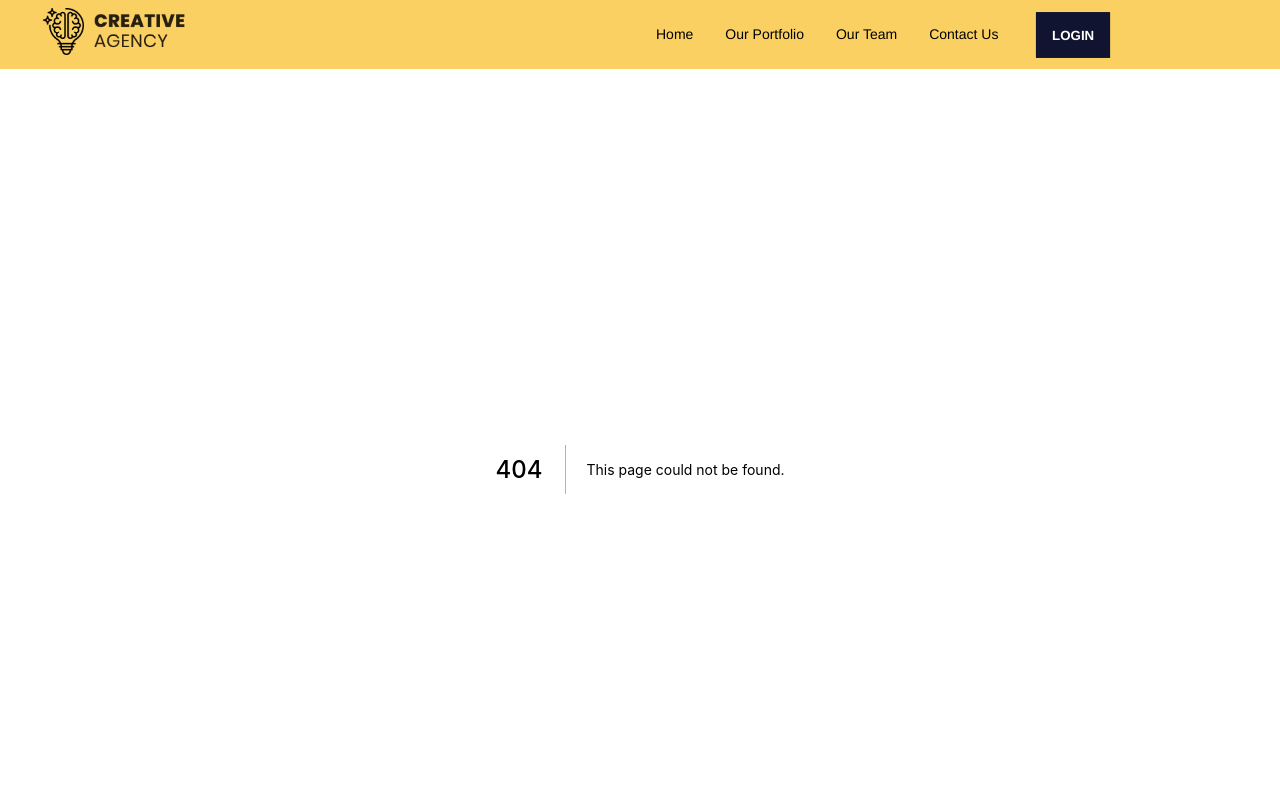
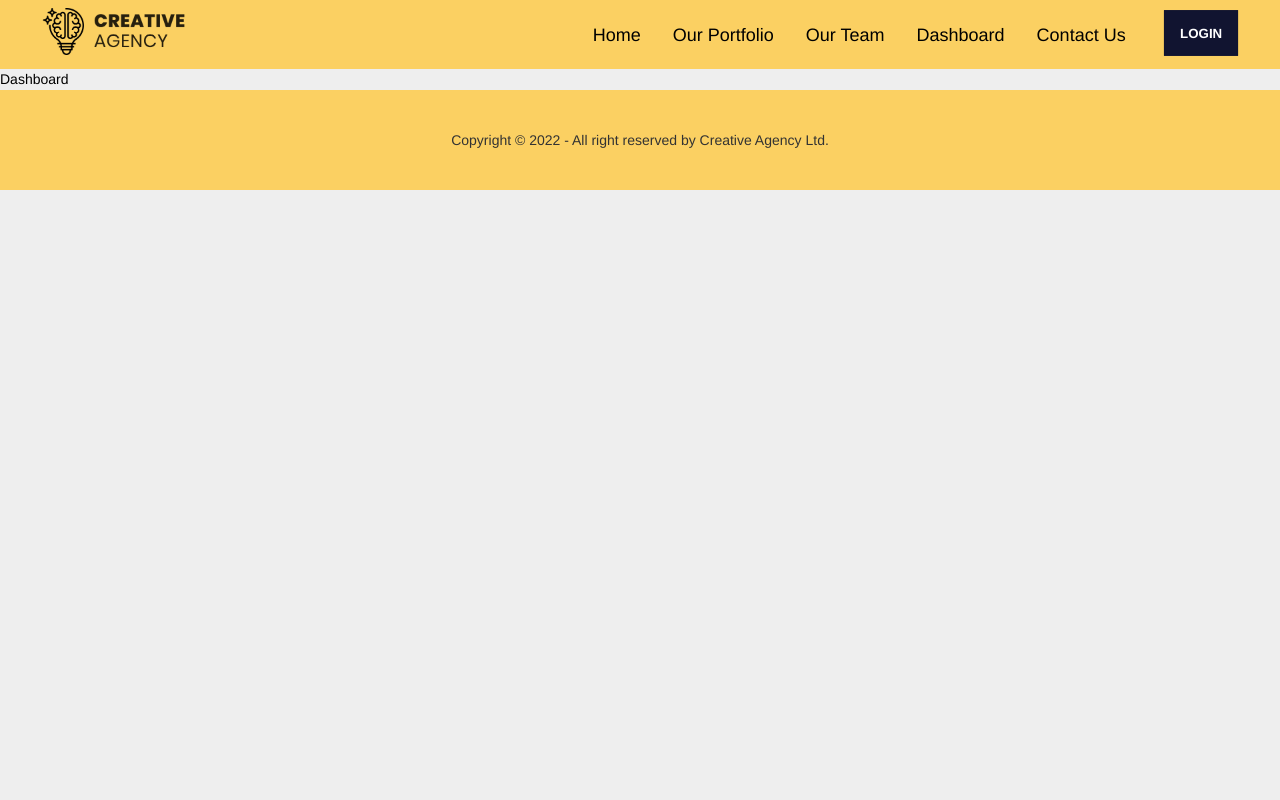
Before and after one commit to Abhamid3311/next-creative-agency, a Next.js app: page /dashboard in a window 1280 px wide. Before the commit this address had no page. Shown: the top 800 px of the page. Built offline with nearby package versions, Linux system fonts and the light colour scheme.

Commit message:
home page done

```diff
--- a/components/Footer.js
+++ b/components/Footer.js
@@ -4,7 +4,7 @@ const Footer = () => {
     return (
         <footer className="footer footer-center py-10 bg-secondary text-base-content ">
             <div>
-                <p>Copyright © 2022 - All right reserved by Creative Agency Ltd - Ab Hamid</p>
+                <p>Copyright © 2022 - All right reserved by Creative Agency Ltd.</p>
             </div>
         </footer>
     );
--- a/components/Home/Banner.js
+++ b/components/Home/Banner.js
@@ -3,14 +3,14 @@ import React from 'react';
 
 const Banner = () => {
     return (
-        <div className="hero min-h-screen bg-secondary text-primary px-10">
+        <div className="hero min-h-screen bg-secondary text-primary px-10 rounded-b-3xl">
             <div className="hero-content flex-col lg:flex-row-reverse">
                 <Image src="/logos/Frame.png" priority width={825} height={622} className="max-w-sm rounded-lg shadow-2xl" alt='banner-frame' />
                 <div>
                     <h1 className="text-5xl font-bold">Let&apos;s Grow Your <br /> Brand To The <br /> Next Level</h1>
 
                     <p className="py-6">Lorem ipsum dolor sit amet, consectetur adipiscing elit. Purus commodo ipsum duis laoreet maecenas. Feugiat </p>
-                    <button className="btn btn-primary">Hire Us</button>
+                    <button className="btn btn-primary text-white">Hire Us</button>
                 </div>
             </div>
         </div>
--- a/components/Home/Contact.js
+++ b/components/Home/Contact.js
@@ -13,8 +13,8 @@ const Contact = () => {
     };
 
     return (
-        <div>
-            <div className="hero bg-secondary text-primary">
+        <div id='contact'>
+            <div className="hero bg-secondary text-primary rounded-t-3xl">
                 <div className="hero-content flex-col lg:flex-row">
                     <div className="text-center  lg:text-left" data-aos="fade-right">
                         <h1 className="text-4xl font-bold">Let us handle your project, professionally.</h1>
--- a/components/Home/Partner.js
+++ b/components/Home/Partner.js
@@ -3,8 +3,8 @@ import React from 'react';
 
 const Partner = () => {
     return (
-        <div  className=' text-base-content flex flex-col  lg:flex-row justify-between items-center px-10 my-20 hover:text-red-600'>
-            <div><Image src={'/logos/slack.png'} alt="slack" width={140} height={36} /></div>
+        <div className=' text-base-content flex flex-col  lg:flex-row justify-between items-center px-10 my-20 '>
+            <div className=''><Image src={'/logos/slack.png'} alt="slack" width={140} height={36} /></div>
             <div><Image src={'/logos/airbnb.png'} alt="airbnb" width={140} height={36} /></div>
             <div> <Image src={'/logos/google.png'} alt="google" width={140} height={36} /></div>
             <div><Image src={'/logos/netflix.png'} alt="netflix" width={140} height={36} /></div>
--- a/components/Home/Projects.js
+++ b/components/Home/Projects.js
@@ -29,7 +29,7 @@ const Projects = () => {
                     clickable: true,
                 }}
                 breakpoints={{
-                    440: {
+                    240: {
                         slidesPerView: 1,
                         spaceBetween: 20,
                     },
--- a/components/Navbar.js
+++ b/components/Navbar.js
@@ -7,8 +7,9 @@ const Navbar = () => {
         <li><Link href={'/'}><a>Home</a></Link></li>
         <li><Link href={'/portfolio'}><a>Our Portfolio</a></Link></li>
         <li><Link href={'/team'}><a>Our Team</a></Link></li>
+        <li><Link href={'/dashboard'}><a>Dashboard</a></Link></li>
         <li><Link href={'/contact'}><a>Contact Us</a></Link></li>
-        <li><Link href={'/register/login'}><button className='btn btn-primary text-white ml-5'>Login</button></Link></li>
+        <li><Link href={'/register/login'}><button className='btn btn-primary text-white lg:ml-5'>Login</button></Link></li>
     </>
 
     return (
@@ -29,7 +30,7 @@ const Navbar = () => {
                 </div>
 
                 <div className="navbar-center hidden lg:flex">
-                    <ul className="menu menu-horizontal p-0">
+                    <ul className="menu menu-horizontal p-0 text-lg">
                         {itemMenus}
                     </ul>
                 </div>
--- /dev/null
+++ b/pages/dashboard/index.js
@@ -0,0 +1,11 @@
+import React from 'react';
+
+const index = () => {
+    return (
+        <div>
+            <h2>Dashboard</h2>
+        </div>
+    );
+};
+
+export default index;
```
